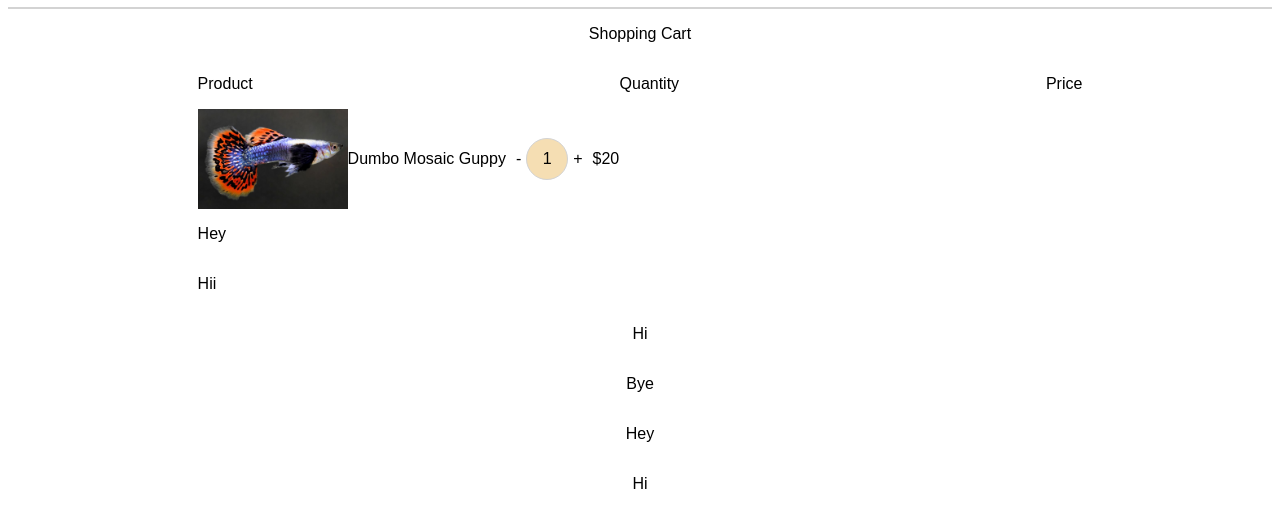
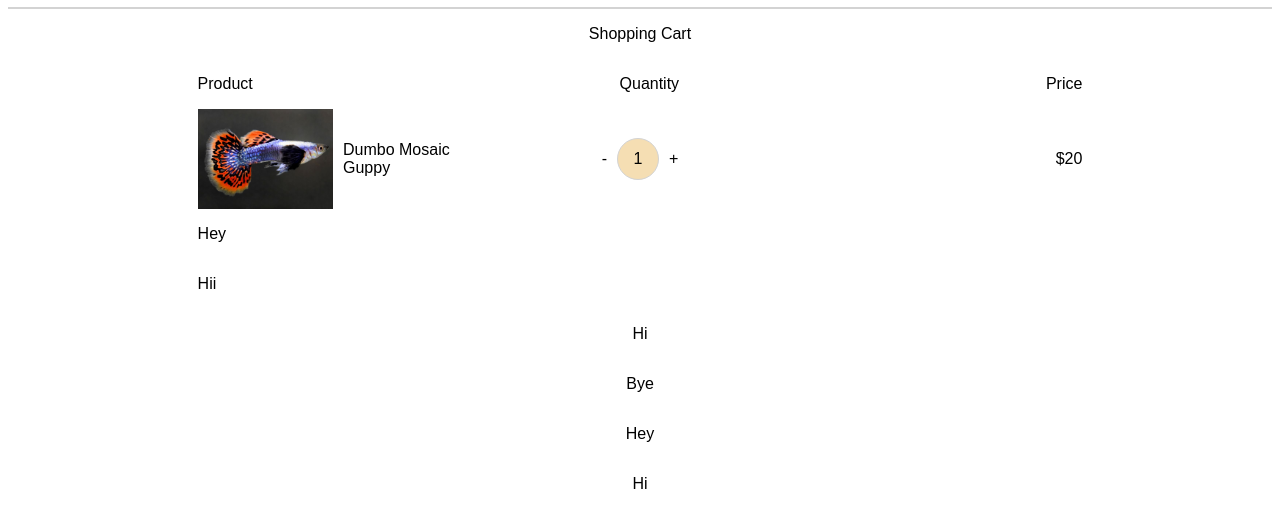
Before and after one commit to 0randa/guppy-site, a plain HTML site: page cart.html in a window 1280 px wide. Shown: the part 181-708 px from the top of the page. Drawn offline with Linux system fonts and the light colour scheme.

Commit message:
utilise better spacing

```diff
--- a/styles/cart_page.css
+++ b/styles/cart_page.css
@@ -49,13 +49,17 @@
 .product-info {
     display: flex;
     align-items: center;
+    gap: 10px;
+    flex: 1;
 }
 
 .quantity-info {
     display: flex;
     align-items: center;
     justify-content: center;
-    gap: 5px;
+    gap: 10px;
+    flex: 1;
+    text-align: center;
 }
 
 .quantity-square {
@@ -77,7 +81,6 @@
 }
 
 .price-tag {
-    display: flex;
-    align-items: flex-end;
-    justify-content: end;
+    flex: 1;
+    text-align: right;
 }
```
